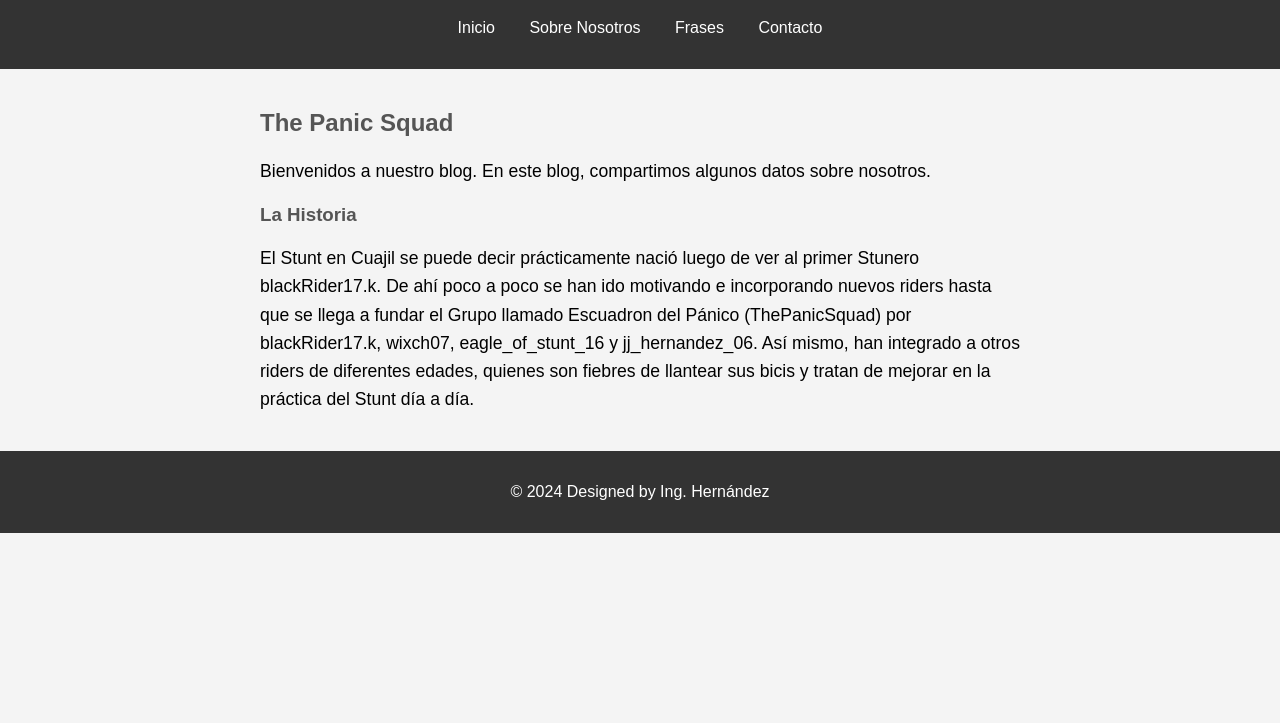
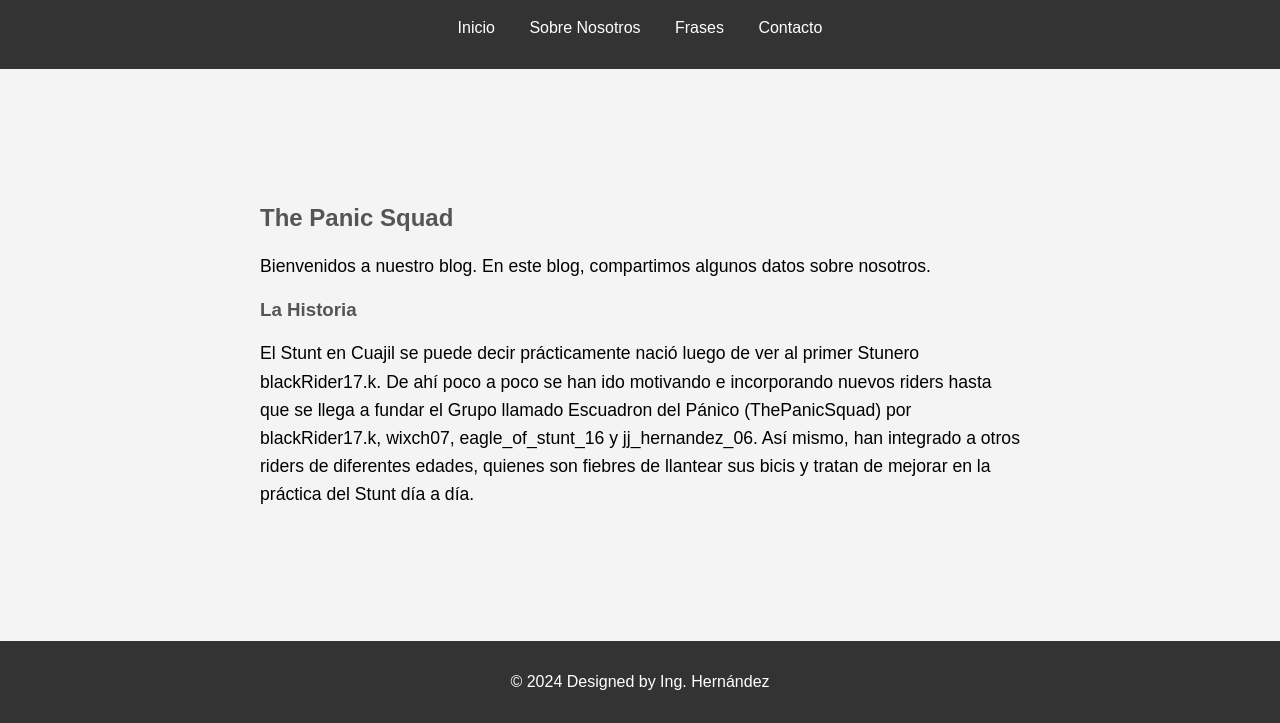
Before and after one commit to jjhernandez06/NoPanic, a plain HTML site: page about.html in a window 1280 px wide. Shown: the part 77-800 px from the top of the page. Drawn offline with Linux system fonts and the light colour scheme.

Commit message:
Cambios9

```diff
--- a/styles.css
+++ b/styles.css
@@ -3,6 +3,9 @@ body {
     background-color: #f4f4f4;
     margin: 0;
     padding: 0;
+    min-height: 100vh; /* Asegura que el body siempre ocupe todo el alto de la pantalla */
+    display: flex;
+    flex-direction: column;
 }
 
 header {
```
